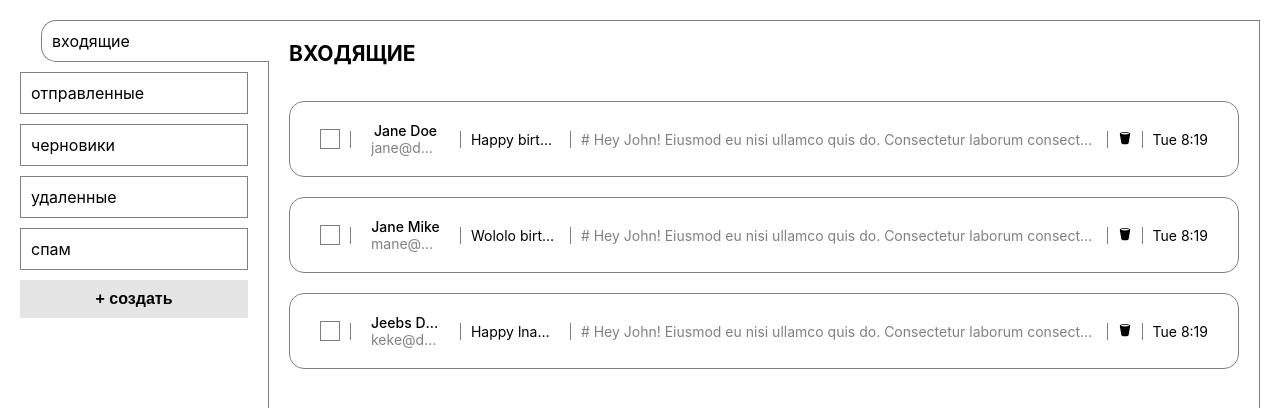
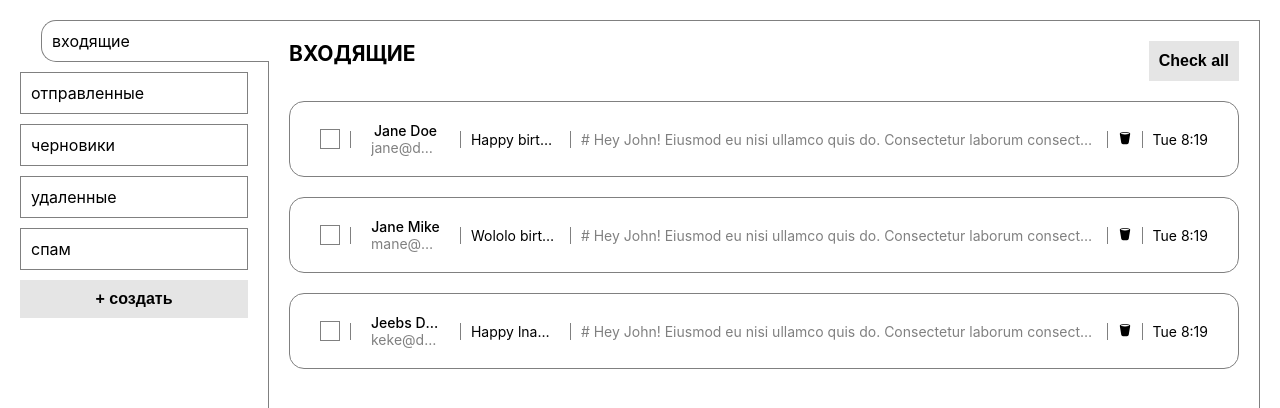
Before and after one commit to dreamvibe1993/tot-mail-client, a React (Create React App) app: page /mailbox/incoming in a window 1280 px wide. Shown: the top 408 px of the page. Built offline with nearby package versions, Linux system fonts and the light colour scheme.

Commit message:
check and uncheck all

```diff
--- a/src/App.tsx
+++ b/src/App.tsx
@@ -13,7 +13,7 @@ import { MailClient } from "./components/MailClient/MailClient";
 
 /**
  * TODO:
- * выбрать все
+ * уведомления
  * сортировка
  * ограничение по наименованию в кастом табах
  * прочитанные и нет
--- a/src/components/Letter/LetterTab.tsx
+++ b/src/components/Letter/LetterTab.tsx
@@ -15,6 +15,7 @@ interface LetterTabProps {
   sectionType: MailboxSections;
   section: MailboxSection;
   onCheck: Dispatch<SetStateAction<Letter[]>>;
+  isChecked: boolean
 }
 
 export const LetterTab: React.FC<LetterTabProps> = ({
@@ -22,11 +23,10 @@ export const LetterTab: React.FC<LetterTabProps> = ({
   sectionType,
   section,
   onCheck = () => {},
+  isChecked = false
 }) => {
   const dispatch = useAppDispatch();
   const { url } = useRouteMatch();
-
-  const [isCheckboxChecked, setCheckboxChecked] = React.useState(false);
 
   function deleteLetter(): void {
     dispatch(
@@ -35,7 +35,6 @@ export const LetterTab: React.FC<LetterTabProps> = ({
   }
 
   function toggleCheckbox(): void {
-    setCheckboxChecked((prev) => !prev);
     onCheck((prev) => {
       if (prev.includes(letter)) {
         return prev.filter(
@@ -58,8 +57,8 @@ export const LetterTab: React.FC<LetterTabProps> = ({
   return (
     <Mail>
       <div>
-        <Checkbox checked={isCheckboxChecked} onClick={toggleCheckbox}>
-          {isCheckboxChecked && <BsCheck2 />}
+        <Checkbox checked={isChecked} onClick={toggleCheckbox}>
+          {isChecked && <BsCheck2 />}
         </Checkbox>
       </div>
       <VerticalDivider />
--- a/src/components/MailboxSection/MailboxSection.tsx
+++ b/src/components/MailboxSection/MailboxSection.tsx
@@ -98,6 +98,14 @@ export const MailboxSection: React.FC<MailboxSectionProps> = ({
     });
   };
 
+  const checkAll = () => {
+    setCheckedLetters(mail);
+  };
+
+  const uncheckAll = () => {
+    setCheckedLetters([]);
+  };
+
   const handlers = {
     delete: {
       name:
@@ -155,6 +163,17 @@ export const MailboxSection: React.FC<MailboxSectionProps> = ({
       <TopBar>
         <MailboxName>{section && section.name.toUpperCase()}</MailboxName>
         <Controls>
+          {!!mail.length && (
+            <ServiceButton
+              onClick={
+                checkedLetters.length === mail.length ? uncheckAll : checkAll
+              }
+            >
+              {checkedLetters.length === mail.length
+                ? "Uncheck all"
+                : "Check all"}
+            </ServiceButton>
+          )}
           <DropdownMenu options={[...returnMenuOptions()]}>
             <ServiceButton>
               <BsThreeDotsVertical />
@@ -189,6 +208,7 @@ export const MailboxSection: React.FC<MailboxSectionProps> = ({
           sectionType={sectionType}
           section={section}
           onCheck={setCheckedLetters}
+          isChecked={checkedLetters.includes(letter)}
           key={letter.id}
         />
       ))}
@@ -224,6 +244,9 @@ const Controls = styled.div`
     width: 2rem;
     height: 100%;
   }
+  button {
+    height: 4rem;
+  }
   & > * {
     &:not(:last-child) {
       margin-right: 1rem;
```
